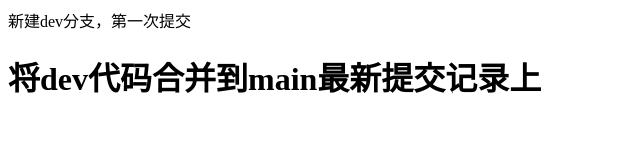
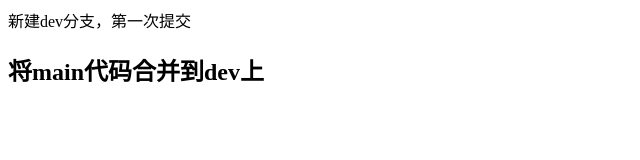
Before and after one commit to m1746234610/laixi, a plain HTML site: page index.html in a window 1280 px wide. Shown: the whole page, without its empty margins (0-640 px from the left). Drawn offline with Linux system fonts and the light colour scheme.

Commit message:
main提交

```diff
--- a/index.html
+++ b/index.html
@@ -10,7 +10,7 @@
 
 <body>
   <div>新建dev分支，第一次提交</div>
-  <h1>将dev代码合并到main最新提交记录上</h1>
+  <h2>将main代码合并到dev上</h2>
 </body>
 
 </html>
```
